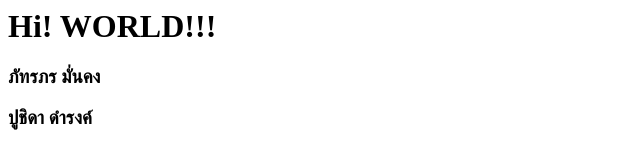
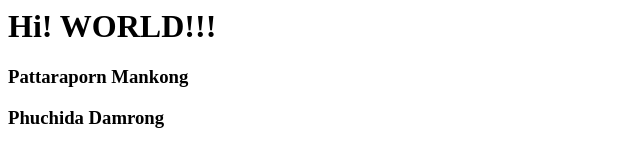
Before and after one commit to Kim-157/myweb, a plain HTML site: page index.html in a window 1280 px wide. Shown: the whole page, without its empty margins (0-640 px from the left). Drawn offline with Linux system fonts and the light colour scheme.

Commit message:
Update index.html

```diff
--- a/index.html
+++ b/index.html
@@ -1,5 +1,5 @@
 <html>
   <h1>Hi! WORLD!!!</h1>
-  <h3>ภัทรภร มั่นคง</h3>
-  <h3>ปูชิดา ดำรงค์</h3>
+  <h3>Pattaraporn Mankong</h3>
+  <h3>Phuchida Damrong</h3>
 </html>
```
